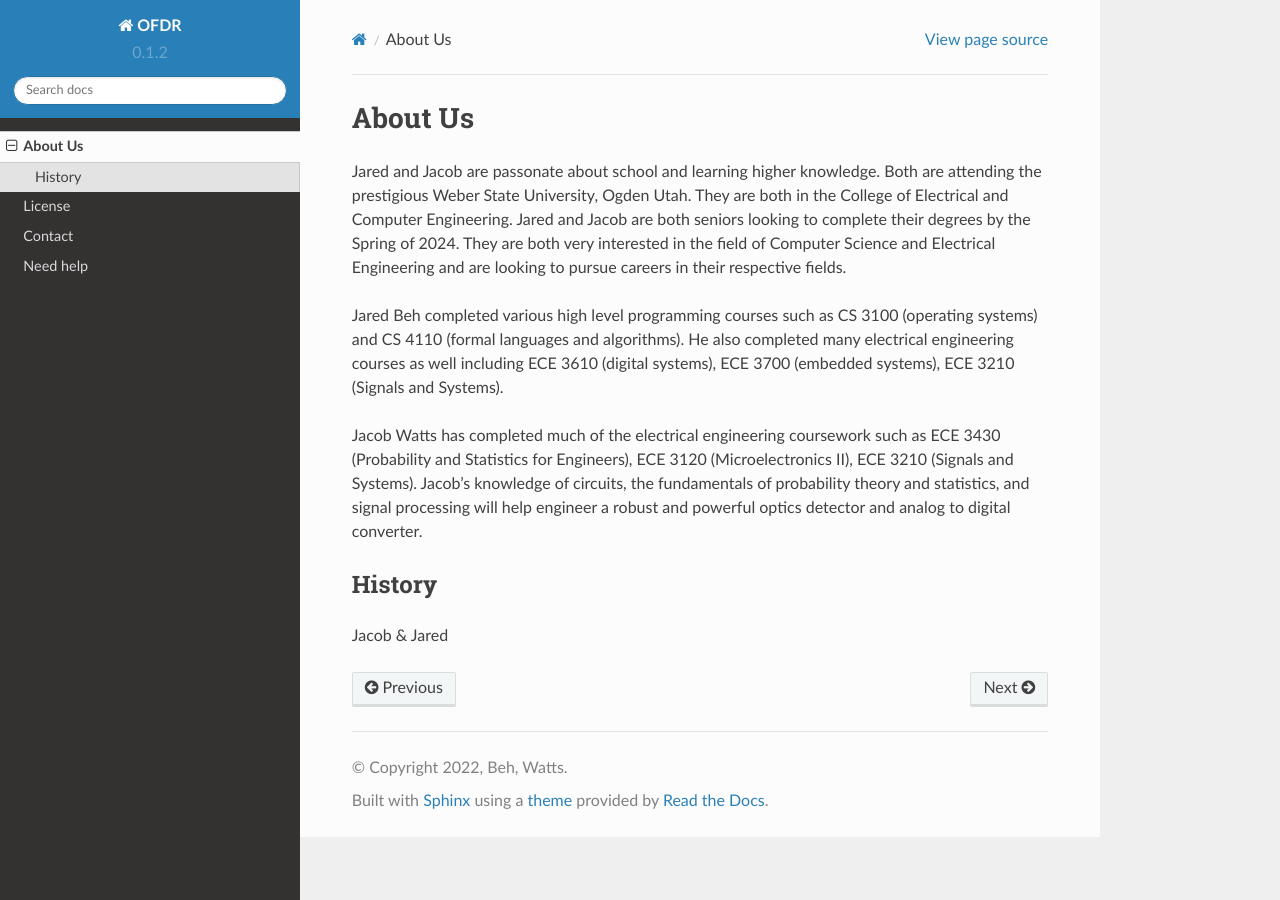
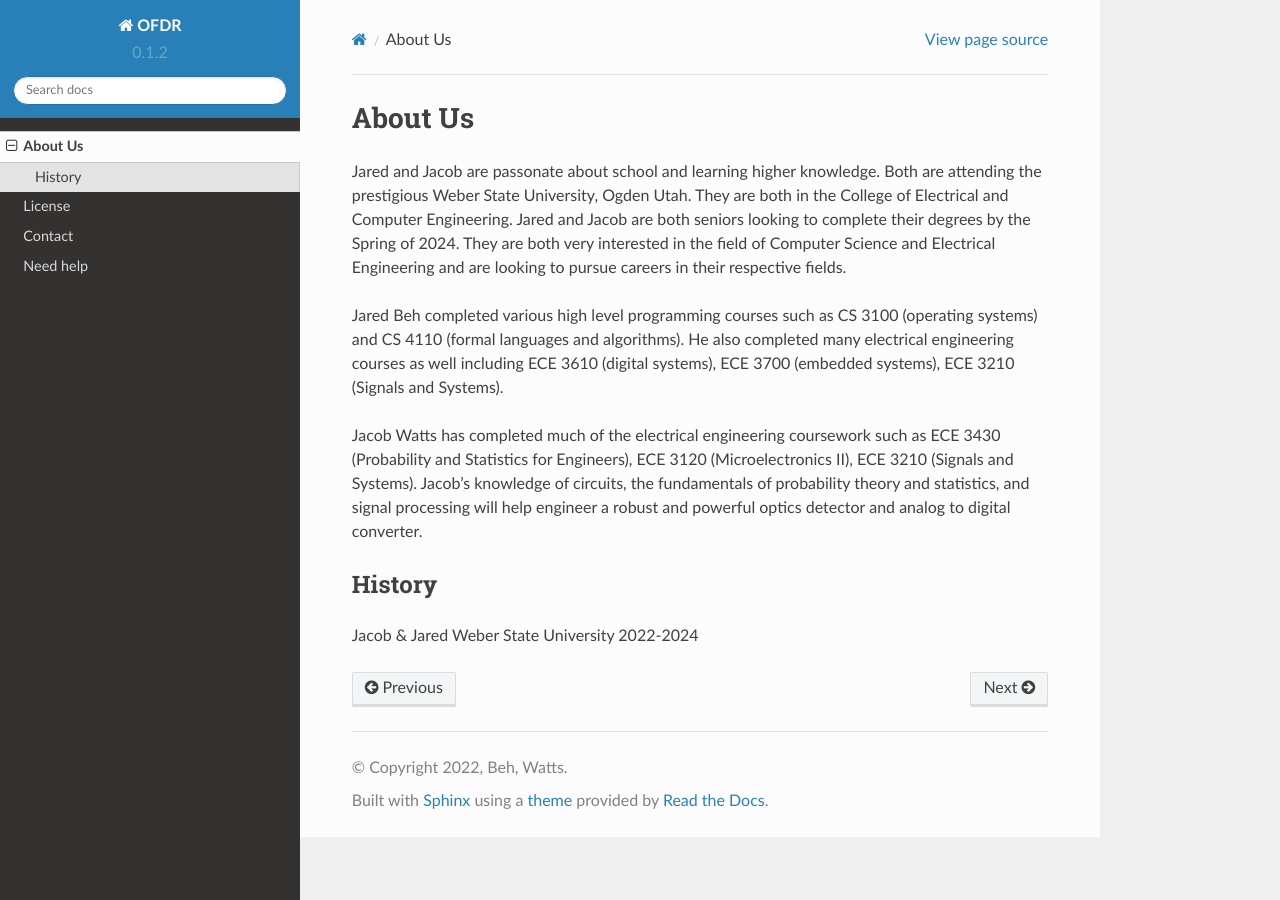
Before and after one commit to wattsjake/OFDR, a Sphinx documentation site: the page built from docs/source/about.rst, in a window 1280 px wide. Built offline with Sphinx 7.4.7 and the Read the Docs theme 2.0.0, drawn with Linux system fonts in a browser that asks for light colours; pages that are not in the unit, such as notebooks, are missing from menus.

```diff
--- a/docs/source/about.rst
+++ b/docs/source/about.rst
@@ -21,4 +21,4 @@ will help engineer a robust and powerful optics detector and analog to digital c
 History
 ------------
 
-Jacob & Jared
+Jacob & Jared Weber State University 2022-2024
--- a/docs/source/index.rst
+++ b/docs/source/index.rst
@@ -55,14 +55,16 @@ This is a link to a reference document for the `8164A Programming Guide`_.
 
 .. _8164A Programming Guide: https://wattsjake.github.io/pdf/reference/8164A_Programming%20Guide.pdf
 
-
-
 Optical Spectrum Analyzer (OSA)
 ===============================
 
 The Optical Spectrum Analyzer (OSA) is a scientific instrument used to measure the wavelength and intensity of light. We will
 be using an OSA to measure the intensity of light reflected from a DUT. The gathered data will help use to characterize the
 IR laser radiation emitted from the tunable laser.
+
+.. image:: images/ofdr_rev1.jpg
+  :width: 400
+  :alt: OFDR Drawing
 
 Contents
 --------
```
Also changed, not shown: images/ofdr_rev1.jpg (added).
